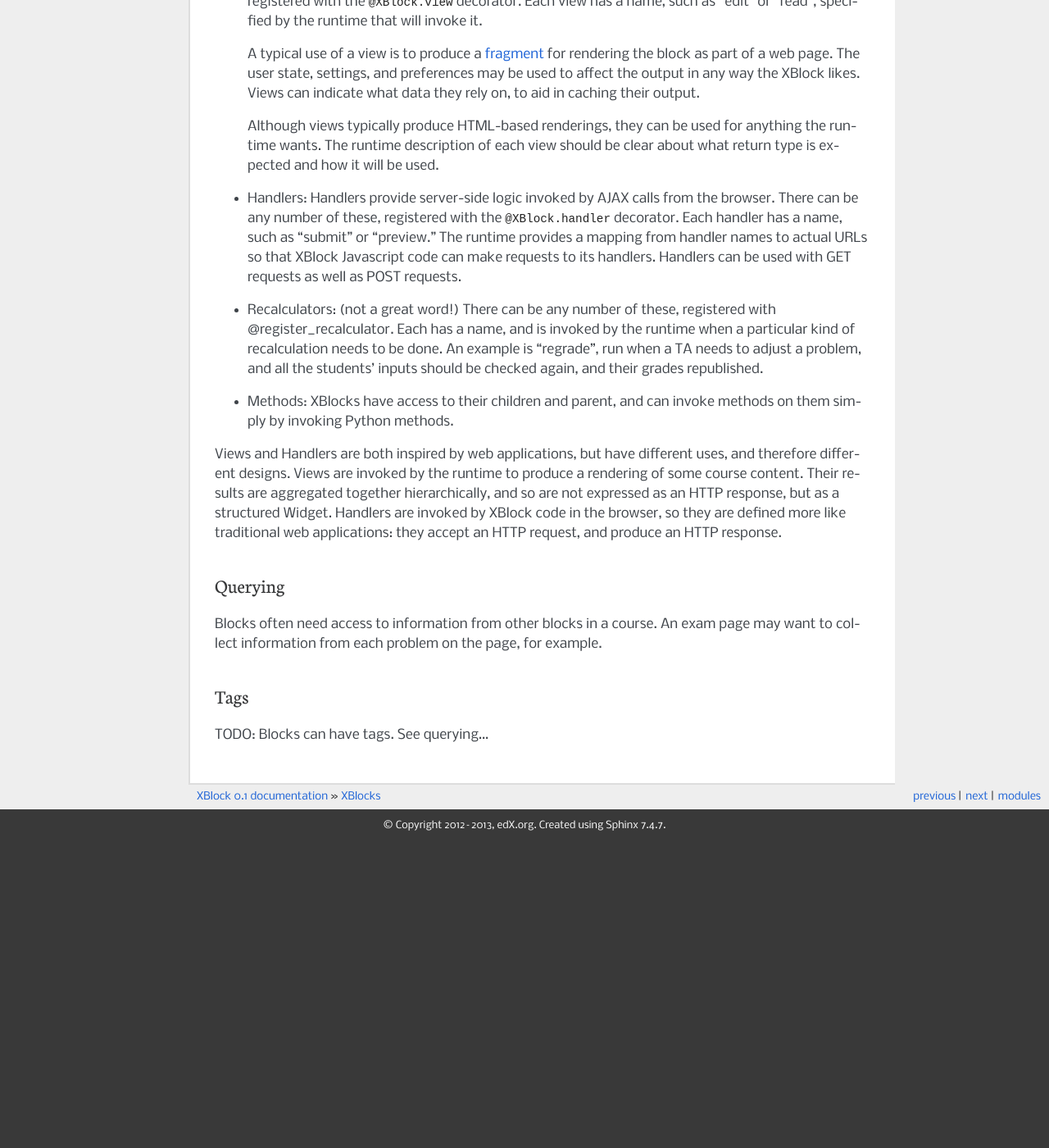
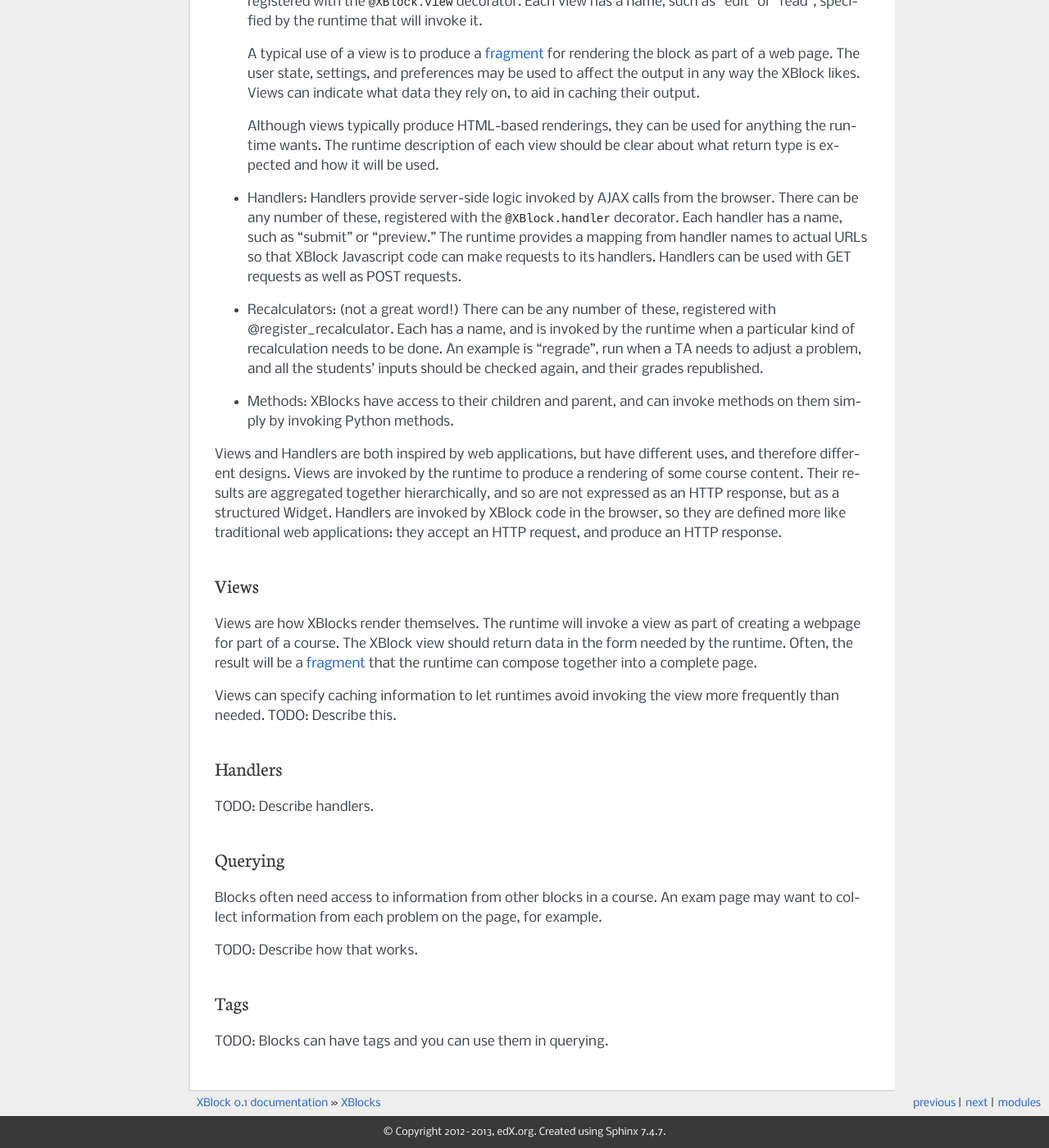
Before and after one commit to openedx/XBlock, a Sphinx documentation site: the page built from doc/guide/xblock.rst, in a window 1280 px wide and 1400 px high, scrolled down 1679 px. Shown: the whole window at 82% size. Built offline with Sphinx 7.4.7, drawn with Linux system fonts in a browser that asks for light colours; before the commit the page ends 2705 px from its top, so only the background shows below that.

Commit message:
A teeny bit of polish and warnings before sending a copy to Mathworks

```diff
--- a/doc/guide/fragment.rst
+++ b/doc/guide/fragment.rst
@@ -37,7 +37,7 @@ The parent will be responsible for deciding how the children's content composes
 together to create the parent content. The widget system has utilities for
 composing children's resources together into the parent.
 
-Other information on widgets [[TODO: write this for realz]]:
+Other information on widgets [[TODO: write this.]]:
 
     Caching information specifying how long a widget can be cached for. This
     can be specified at widget creation, or by using a decorator on the view
--- a/doc/guide/xblock.rst
+++ b/doc/guide/xblock.rst
@@ -102,10 +102,10 @@ categories:
   decorator. Each view has a name, such as "edit" or "read", specified by the
   runtime that will invoke it.
 
-  A typical use of a view is to produce a :ref:`fragment <fragment>` for rendering the block as
-  part of a web page.  The user state, settings, and preferences may be used to
-  affect the output in any way the XBlock likes. Views can indicate what data
-  they rely on, to aid in caching their output.
+  A typical use of a view is to produce a :ref:`fragment <fragment>` for
+  rendering the block as part of a web page.  The user state, settings, and
+  preferences may be used to affect the output in any way the XBlock likes.
+  Views can indicate what data they rely on, to aid in caching their output.
 
   Although views typically produce HTML-based renderings, they can be used for
   anything the runtime wants.  The runtime description of each view should be
@@ -137,6 +137,25 @@ are defined more like traditional web applications: they accept an HTTP
 request, and produce an HTTP response.
 
 
+Views
+-----
+
+Views are how XBlocks render themselves.  The runtime will invoke a view as
+part of creating a webpage for part of a course.  The XBlock view should return
+data in the form needed by the runtime.  Often, the result will be a
+:ref:`fragment <fragment>` that the runtime can compose together into a
+complete page.
+
+Views can specify caching information to let runtimes avoid invoking the view
+more frequently than needed.  TODO: Describe this.
+
+
+Handlers
+--------
+
+TODO: Describe handlers.
+
+
 Querying
 --------
 
@@ -144,7 +163,10 @@ Blocks often need access to information from other blocks in a course.  An exam
 page may want to collect information from each problem on the page, for
 example.
 
+TODO: Describe how that works.
+
+
 Tags
 ----
 
-TODO: Blocks can have tags.  See querying...
+TODO: Blocks can have tags and you can use them in querying.
```
Also changed, not shown: doc/index.rst (+10 -5 lines).
